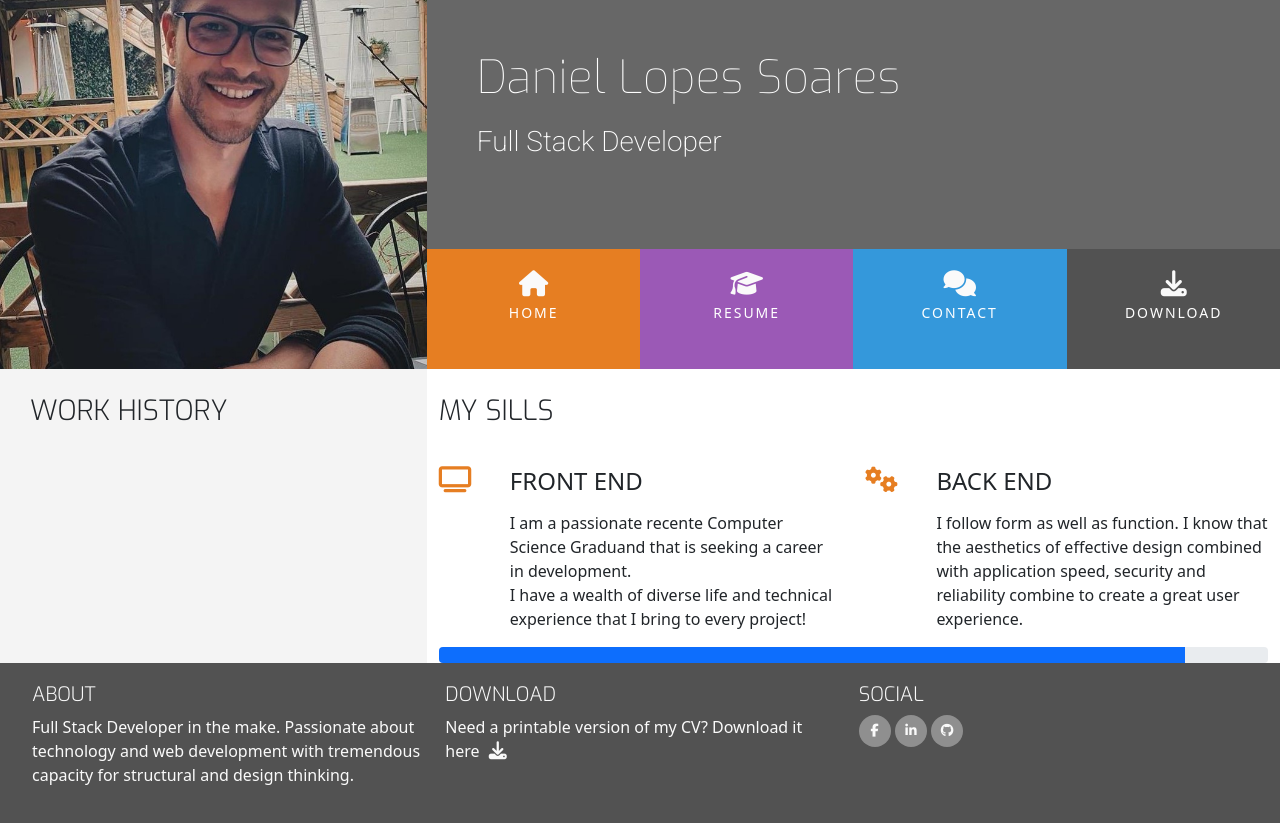
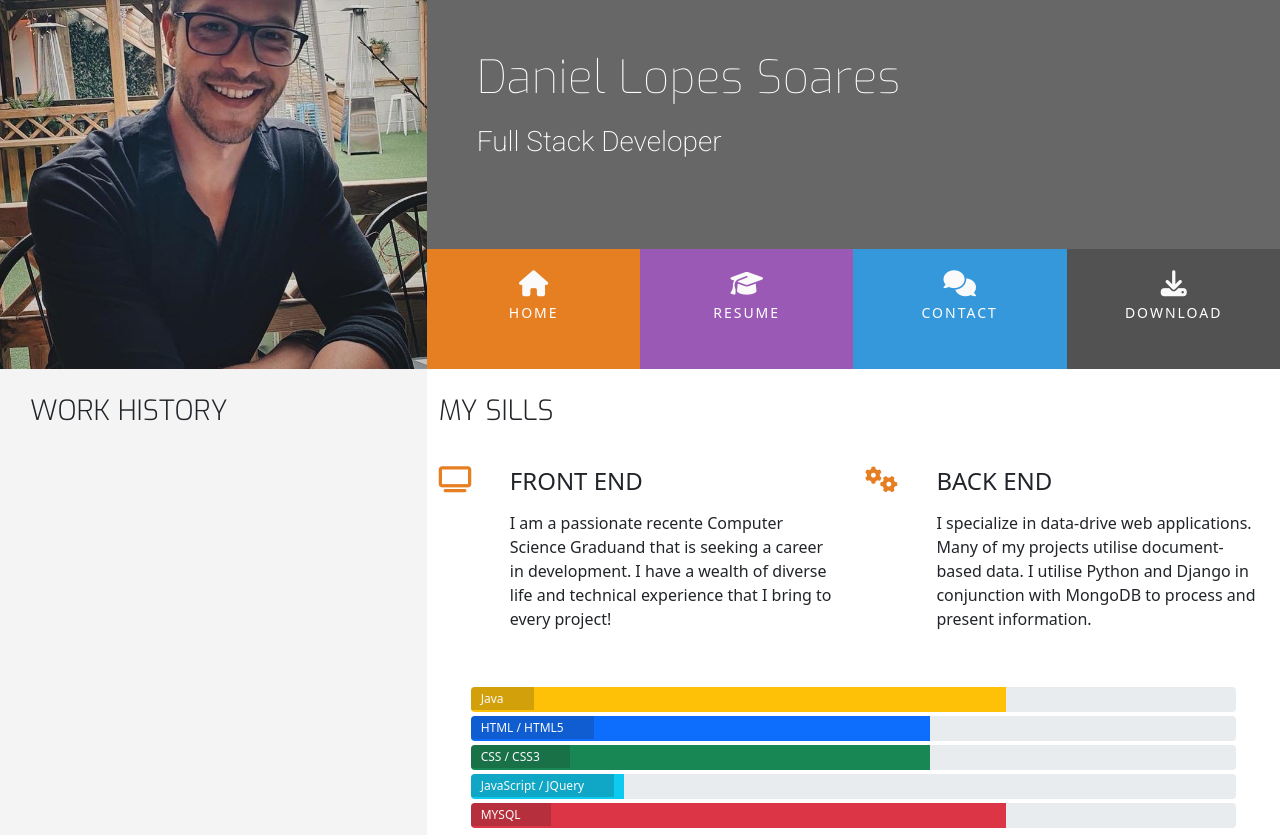
Before and after one commit to dloppes/resume, a plain HTML site: page resume.html in a window 1280 px wide. Shown: the top 835 px of the page. Drawn offline with nearby package versions, Linux system fonts and the light colour scheme.

Commit message:
Added my skills in HTML and edited the style

```diff
--- a/assets/css/style.css
+++ b/assets/css/style.css
@@ -258,3 +258,24 @@ footer {
     position: relative;
     width: 60%;
 }
+
+/* ---------------Skills----------------- */
+
+.progress {
+    position: relative;
+    height: 25px;
+    margin-bottom: 4px;
+}
+
+.progress-type {
+    position: absolute;
+    left: 0px;
+    font-weight: 400;
+    padding: 3px 30px 2px 10px;
+    color: #fafafa;
+    background-color: rgba(25, 25, 25, 0.2);
+}
+
+.progress-section {
+    margin: 40px 20px;
+}
--- a/resume.html
+++ b/resume.html
@@ -79,9 +79,8 @@
                             <div class="col-10">
                                 <h4 class="three-reasons-heading uppercase">Front End</h4>
                                 <p>I am a passionate recente Computer Science Graduand that is seeking a career in
-                                    development.
-                                    <br>
-                                    I have a wealth of diverse life and technical experience that I bring to every
+                                    development. I have a wealth of diverse life and technical experience that I bring
+                                    to every
                                     project!
                                 </p>
                             </div>
@@ -94,20 +93,50 @@
                             </div>
                             <div class="col-10">
                                 <h4 class="three-reasons-heading uppercase">Back End</h4>
-                                <p>I follow form as well as function. I know that the aesthetics of effective design
-                                    combined with application speed, security and reliability combine to create a great
-                                    user experience.
+                                <p>I specialize in data-drive web applications. Many of my projects utilise
+                                    document-based data. I utilise Python and Django in conjunction with MongoDB to
+                                    process and present information.
                                 </p>
                             </div>
                         </div>
                     </div>
                 </div>
-                <div class="row">
+                <div class="row progress-section">
                     <div class="col">
                         <div class="progress">
-                            <div class="progress-bar" role="progressbar" aria-valuenow="90" aria-valuemin="0" aria-valuemax="100" style="width: 90%;">
-                                <span cla></span>
+                            <div class="progress-bar bg-warning" role="progressbar" aria-valuenow="70" aria-valuemin="0"
+                                aria-valuemax="100" style="width:70%;">
+                                <span class="sr-only">70% complete</span>
                             </div>
+                            <span class="progress-type">Java</span>
+                        </div>
+                        <div class="progress">
+                            <div class="progress-bar" role="progressbar" aria-valuenow="60" aria-valuemin="0"
+                                aria-valuemax="100" style="width:60%;">
+                                <span class="sr-only">60% complete</span>
+                            </div>
+                            <span class="progress-type">HTML / HTML5</span>
+                        </div>
+                        <div class="progress">
+                            <div class="progress-bar bg-success" role="progressbar" aria-valuenow="60" aria-valuemin="0"
+                                aria-valuemax="100" style="width:60%;">
+                                <span class="sr-only">60% complete</span>
+                            </div>
+                            <span class="progress-type">CSS / CSS3</span>
+                        </div>
+                        <div class="progress">
+                            <div class="progress-bar bg-info" role="progressbar" aria-valuenow="20" aria-valuemin="0"
+                                aria-valuemax="100" style="width:20%;">
+                                <span class="sr-only">20% complete</span>
+                            </div>
+                            <span class="progress-type">JavaScript / JQuery</span>
+                        </div>
+                        <div class="progress">
+                            <div class="progress-bar bg-danger" role="progressbar" aria-valuenow="70" aria-valuemin="0"
+                                aria-valuemax="100" style="width:70%;">
+                                <span class="sr-only">70% complete</span>
+                            </div>
+                            <span class="progress-type">MYSQL</span>
                         </div>
                     </div>
                 </div>
```
